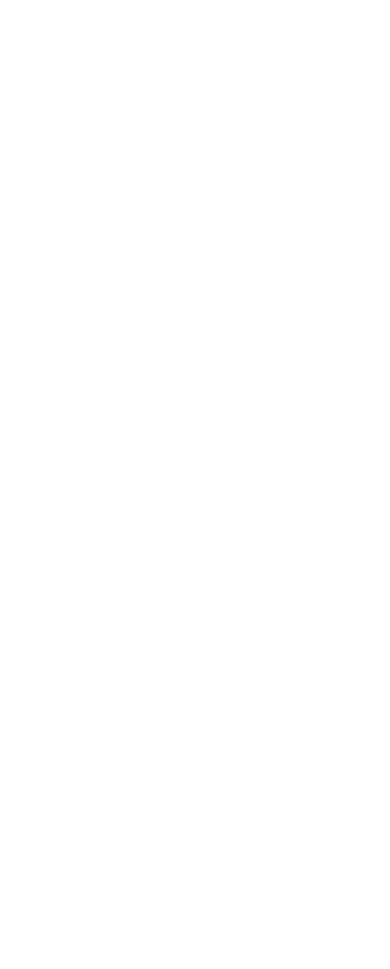
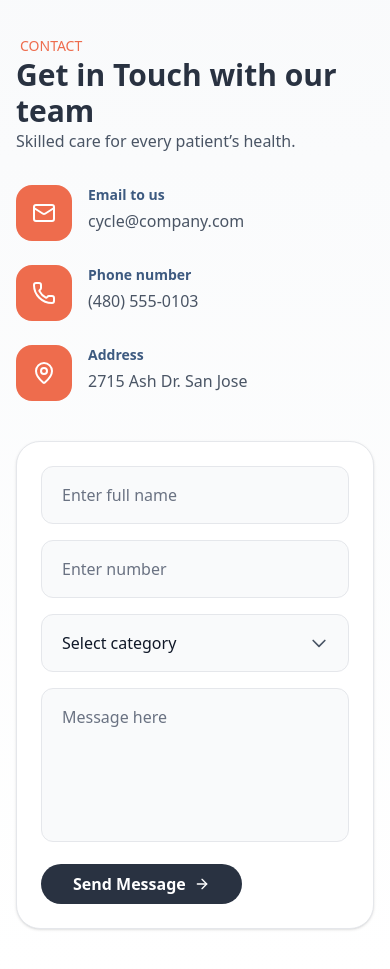
Before and after one commit to AnkitaMaurya-2908/omkar-hospital, a Next.js app in the folder frontend/: page / in a window 390 px wide. Shown: the part 6300-7269 px from the top of the page. Before the commit the page ends 6285 px from the top, so only its background shows below. Built offline with nearby package versions, Linux system fonts and the light colour scheme.

Commit message:
added contact us responsive section

```diff
--- a/frontend/src/app/page.js
+++ b/frontend/src/app/page.js
@@ -5,6 +5,8 @@
 import OurServices from "@/components/OurServicesSection/OurServices"
 import WhyChooseUs from "@/components/WhyChooseUs/ChooseUsSection"
 import PatientTestimonials from "@/components/Testimonials/Testimonials"
+import ContactForm from "@/components/ContactSection/ContactForm";
+import Footer from "@/components/Footer/Footer";
 
 export default function Home() {
   return (
@@ -17,6 +19,8 @@
       <OurServices/>
       <PatientTestimonials/>
       <Faq/>
+      <ContactForm/>
+      <Footer/>
 
     </div>
   );
--- /dev/null
+++ b/frontend/src/components/ContactSection/ContactForm.jsx
@@ -0,0 +1,103 @@
+"use client";
+import React, { useState } from "react";
+import { Mail, Phone, MapPin, ArrowRight } from "lucide-react";
+import ContactInfoItem from "./ContactInfoItem";
+import FormInput from "./FormInput";
+import FormSelect from "./FormSelect";
+import FormTextarea from "./FormTextarea";
+
+const ContactForm = ({
+  heading = "Get in Touch with our team",
+  subText = "Skilled care for every patient’s health.",
+  categories = [
+    "General Inquiry",
+    "Appointment Booking",
+    "Emergency",
+    "Follow-up",
+    "Others",
+  ],
+}) => {
+  const [formData, setFormData] = useState({
+    fullName: "",
+    number: "",
+    category: "",
+    message: "",
+  });
+
+  const handleChange = (e) => {
+    const { name, value } = e.target;
+    setFormData((prev) => ({ ...prev, [name]: value }));
+  };
+
+  const handleSubmit = (e) => {
+    e.preventDefault();
+    console.log(formData);
+  };
+
+  return (
+    <section className="w-full bg-gradient-to-b from-gray-50 to-white py-12 px-4 md:px-24 lg:px-48">
+      <div className="max-w-7xl mx-auto grid grid-cols-1 lg:grid-cols-2 gap-10">
+
+        {/* Left */}
+        <div>
+          <span className="text-sm font-medium text-[#ee6c4d] px-1 uppercase">Contact</span>
+          <h2 className="text-3xl sm:text-4xl font-bold text-[#293241]">
+            {heading}
+          </h2>
+          <p className="text-gray-600">{subText}</p>
+
+          <div className="mt-8 space-y-6">
+            <ContactInfoItem icon={Mail} title="Email to us" value="cycle@company.com" />
+            <ContactInfoItem icon={Phone} title="Phone number" value="(480) 555-0103" />
+            <ContactInfoItem icon={MapPin} title="Address" value="2715 Ash Dr. San Jose" />
+          </div>
+        </div>
+
+        {/* Right */}
+        <div className="bg-white rounded-3xl p-6 sm:p-8 border border-gray-200 shadow-sm">
+          <form onSubmit={handleSubmit} className="space-y-4">
+            <FormInput
+              name="fullName"
+              value={formData.fullName}
+              onChange={handleChange}
+              placeholder="Enter full name"
+            />
+
+            <FormInput
+              type="tel"
+              name="number"
+              value={formData.number}
+              onChange={handleChange}
+              placeholder="Enter number"
+            />
+
+            <FormSelect
+              name="category"
+              value={formData.category}
+              onChange={handleChange}
+              options={categories}
+              placeholder="Select category"
+            />
+
+            <FormTextarea
+              name="message"
+              value={formData.message}
+              onChange={handleChange}
+              placeholder="Message here"
+            />
+
+            <button
+              type="submit"
+              className="inline-flex items-center gap-2 px-8 py-2 bg-[#293241] hover:bg-[#3d5a80] text-white font-semibold rounded-full transition-all duration-300"
+            >
+              Send Message
+              <ArrowRight className="w-4 h-4" />
+            </button>
+          </form>
+        </div>
+      </div>
+    </section>
+  );
+};
+
+export default ContactForm;
--- /dev/null
+++ b/frontend/src/components/ContactSection/ContactInfoItem.jsx
@@ -0,0 +1,19 @@
+import React from "react";
+
+const ContactInfoItem = ({ icon: Icon, title, value }) => {
+  return (
+    <div className="flex items-start gap-4 group">
+      <div className="w-14 h-14 rounded-2xl bg-[#ee6c4d] flex items-center justify-center flex-shrink-0 group-hover:bg-[#3d5a80] transition-colors duration-300">
+        <Icon className="w-6 h-6 text-white" />
+      </div>
+      <div>
+        <h3 className="text-sm sm:text-lg font-bold text-[#3d5a80] mb-1">
+          {title}
+        </h3>
+        <p className="text-base sm:text-lg text-gray-600">{value}</p>
+      </div>
+    </div>
+  );
+};
+
+export default ContactInfoItem;
--- /dev/null
+++ b/frontend/src/components/ContactSection/FormInput.jsx
@@ -0,0 +1,17 @@
+import React from "react";
+
+const FormInput = ({ type = "text", name, value, onChange, placeholder }) => {
+  return (
+    <input
+      type={type}
+      name={name}
+      value={value}
+      onChange={onChange}
+      placeholder={placeholder}
+      className="w-full px-5 py-4 rounded-xl bg-gray-50 border border-gray-200 text-gray-900 placeholder-gray-500 focus:outline-none focus:ring-2 focus:ring-[#3d5a80] transition-all duration-300"
+      required
+    />
+  );
+};
+
+export default FormInput;
--- /dev/null
+++ b/frontend/src/components/ContactSection/FormSelect.jsx
@@ -0,0 +1,37 @@
+import React from "react";
+
+const FormSelect = ({ name, value, onChange, options, placeholder }) => {
+  return (
+    <div className="relative">
+      <select
+        name={name}
+        value={value}
+        onChange={onChange}
+        className="w-full px-5 py-4 rounded-xl bg-gray-50 border border-gray-200 text-gray-900 appearance-none focus:outline-none focus:ring-2 focus:ring-[#3d5a80] transition-all duration-300 cursor-pointer"
+        required
+      >
+        <option value="" disabled>
+          {placeholder}
+        </option>
+        {options.map((option, index) => (
+          <option key={index} value={option}>
+            {option}
+          </option>
+        ))}
+      </select>
+
+      <div className="absolute right-5 top-1/2 -translate-y-1/2 pointer-events-none">
+        <svg
+          className="w-5 h-5 text-gray-600"
+          fill="none"
+          stroke="currentColor"
+          viewBox="0 0 24 24"
+        >
+          <path strokeLinecap="round" strokeLinejoin="round" strokeWidth={2} d="M19 9l-7 7-7-7" />
+        </svg>
+      </div>
+    </div>
+  );
+};
+
+export default FormSelect;
--- /dev/null
+++ b/frontend/src/components/ContactSection/FormTextarea.jsx
@@ -0,0 +1,17 @@
+import React from "react";
+
+const FormTextarea = ({ name, value, onChange, placeholder, rows = 5 }) => {
+  return (
+    <textarea
+      name={name}
+      value={value}
+      onChange={onChange}
+      placeholder={placeholder}
+      rows={rows}
+      className="w-full px-5 py-4 rounded-xl bg-gray-50 border border-gray-200 text-gray-900 placeholder-gray-500 focus:outline-none focus:ring-2 focus:ring-[#3d5a80] transition-all duration-300 resize-none"
+      required
+    />
+  );
+};
+
+export default FormTextarea;
```
